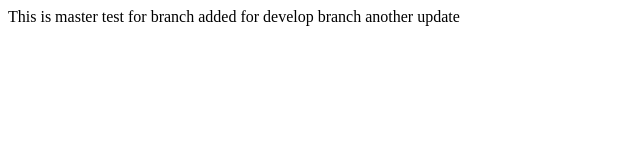
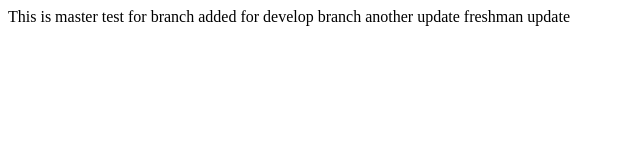
Before and after one commit to blueskyjourney/group-project, a plain HTML site: page index.html in a window 1280 px wide. Shown: the whole page, without its empty margins (0-640 px from the left). Drawn offline with Linux system fonts and the light colour scheme.

Commit message:
freshman branch first commit

```diff
--- a/index.html
+++ b/index.html
@@ -11,5 +11,6 @@
         test for branch
         added for develop branch
         another update
+        freshman update
     </body>
 </html>
```
